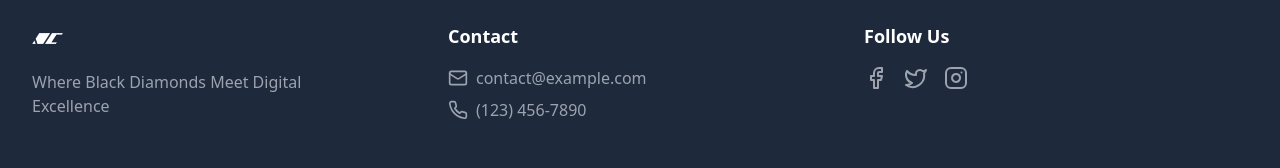
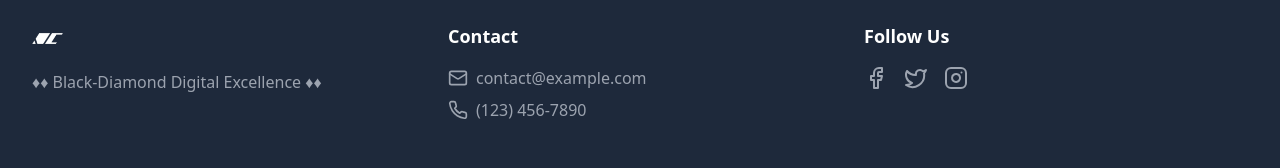
Before and after one commit to nscolin/alpine-niche-synergy, a React (Vite) app: page /about in a window 1280 px wide. Shown: the part 740-908 px from the top of the page. Built offline with nearby package versions, Linux system fonts and the light colour scheme.

Commit message:
Update Footer.tsx
Changed footer slogan.

```diff
--- a/src/components/Footer.tsx
+++ b/src/components/Footer.tsx
@@ -8,7 +8,7 @@ export const Footer = () => {
           <div>
             <img src="/lovable-uploads/9bd02edf-0d23-4803-9126-942913ae702c.png" alt="Logo" className="h-8 w-auto mb-4 invert" />
             <p className="text-gray-400 max-w-xs">
-              Where Black Diamonds Meet Digital Excellence
+              ♦♦ Black-Diamond Digital Excellence ♦♦
             </p>
           </div>
 
```
